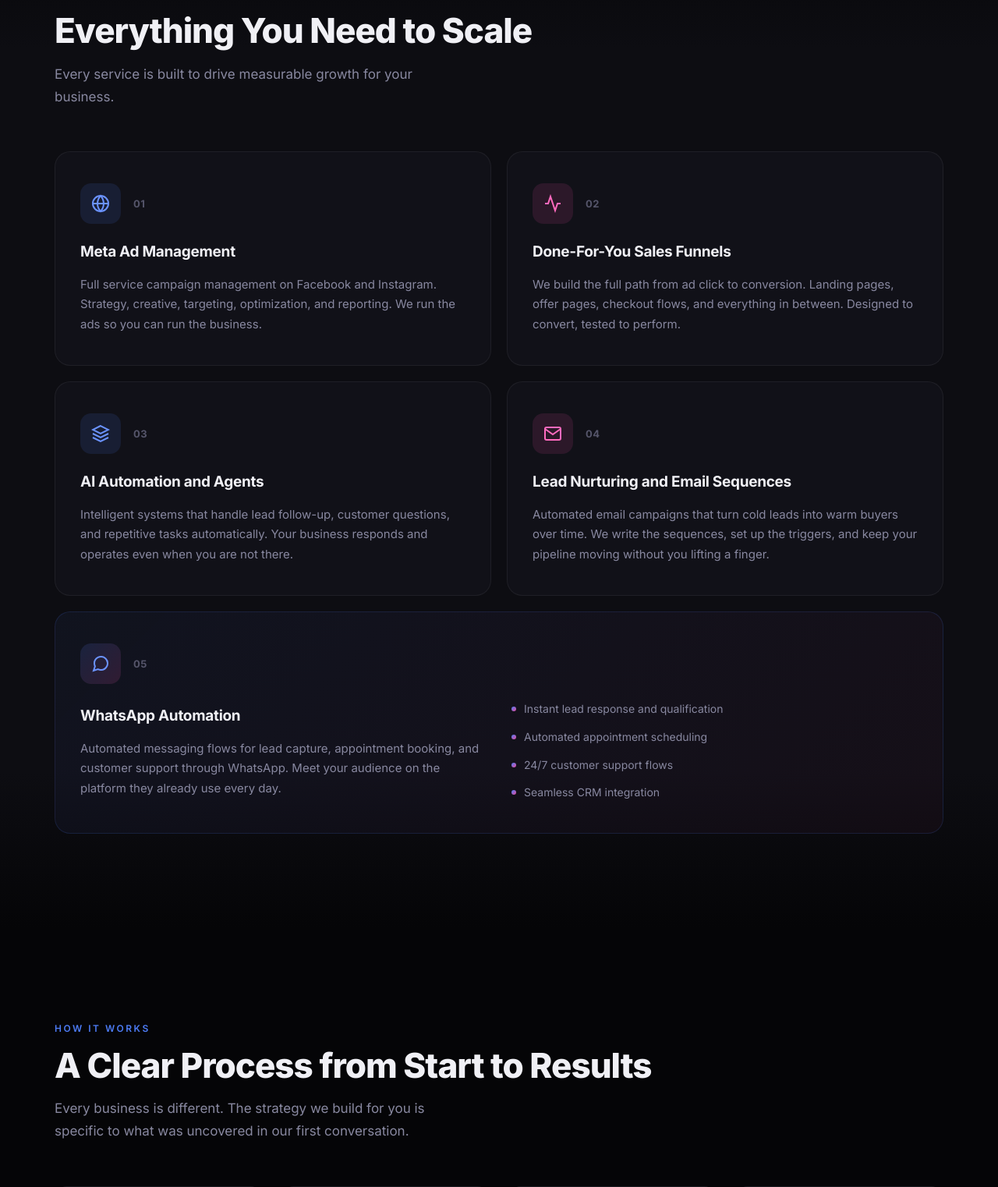
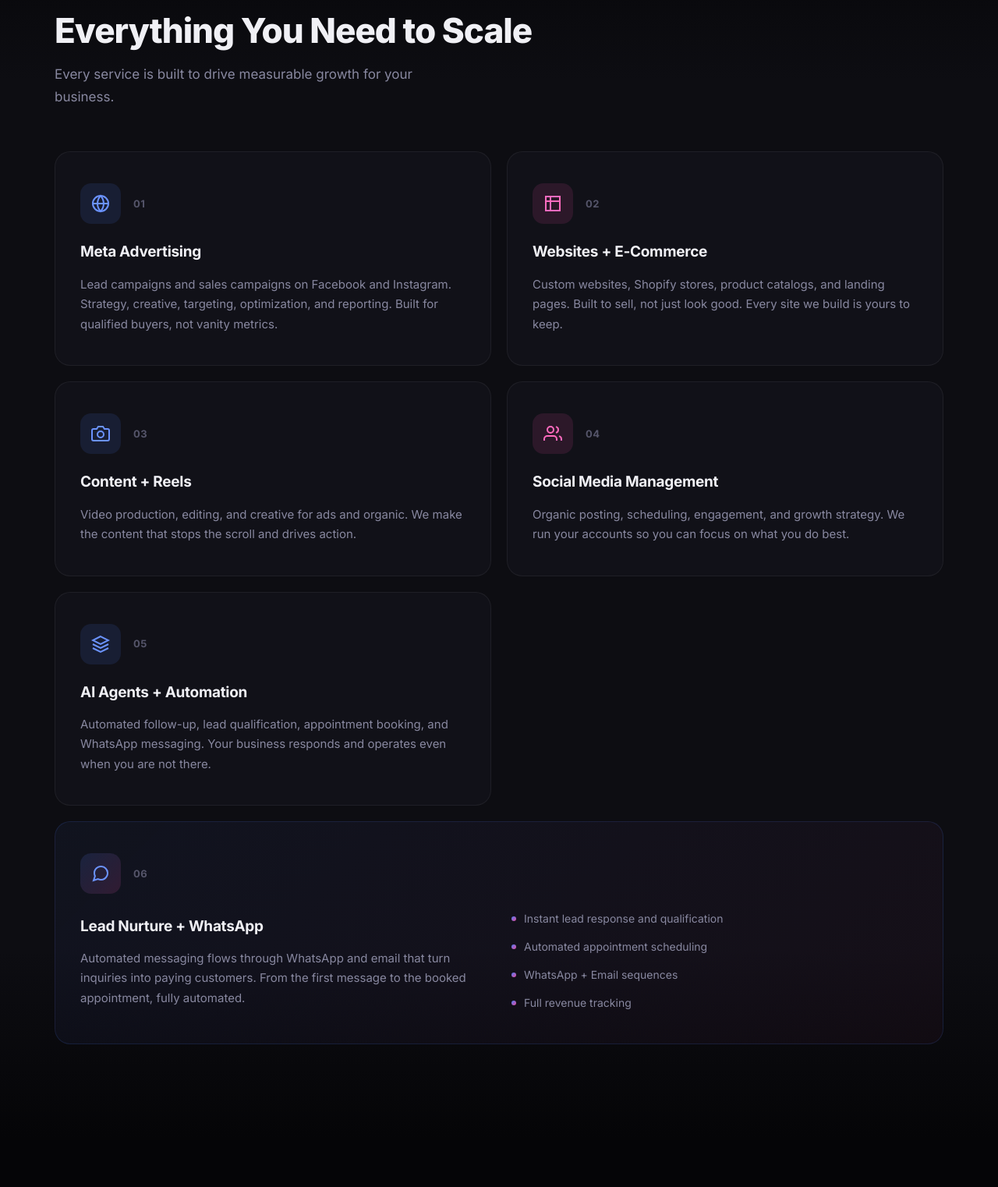
Before and after one commit to lumenmarketingsolutions/mk7media, a Flask app: page / in a window 1280 px wide. Shown: the part 937-2459 px from the top of the page at 78% size. Run offline with Flask 3, Linux system fonts and the light colour scheme.

Commit message:
Update MK7 main site services - add websites, ecom, content, social media mgmt. Remove sales funnel language.
Co-Authored-By: Claude Opus 4.6 (1M context) <noreply@anthropic.com>

```diff
--- a/templates/index.html
+++ b/templates/index.html
@@ -786,60 +786,71 @@
           </div>
           <span class="svc-num">01</span>
         </div>
-        <h3>Meta Ad Management</h3>
-        <p>Full service campaign management on Facebook and Instagram. Strategy, creative, targeting, optimization, and reporting. We run the ads so you can run the business.</p>
+        <h3>Meta Advertising</h3>
+        <p>Lead campaigns and sales campaigns on Facebook and Instagram. Strategy, creative, targeting, optimization, and reporting. Built for qualified buyers, not vanity metrics.</p>
       </div>
 
       <div class="service-item fade-in d2">
         <div class="svc-top">
           <div class="svc-icon" style="background: rgba(232,77,160,0.12);">
-            <svg viewBox="0 0 24 24" fill="none" stroke="#ff6bbf" stroke-width="2"><path d="M22 12h-4l-3 9L9 3l-3 9H2"/></svg>
+            <svg viewBox="0 0 24 24" fill="none" stroke="#ff6bbf" stroke-width="2"><path d="M3 3h18v18H3z"/><path d="M3 9h18"/><path d="M9 3v18"/></svg>
           </div>
           <span class="svc-num">02</span>
         </div>
-        <h3>Done-For-You Sales Funnels</h3>
-        <p>We build the full path from ad click to conversion. Landing pages, offer pages, checkout flows, and everything in between. Designed to convert, tested to perform.</p>
+        <h3>Websites + E-Commerce</h3>
+        <p>Custom websites, Shopify stores, product catalogs, and landing pages. Built to sell, not just look good. Every site we build is yours to keep.</p>
       </div>
 
       <div class="service-item fade-in d3">
         <div class="svc-top">
           <div class="svc-icon" style="background: rgba(77,124,245,0.12);">
-            <svg viewBox="0 0 24 24" fill="none" stroke="#6b93ff" stroke-width="2"><path d="M12 2L2 7l10 5 10-5-10-5z"/><path d="M2 17l10 5 10-5M2 12l10 5 10-5"/></svg>
+            <svg viewBox="0 0 24 24" fill="none" stroke="#6b93ff" stroke-width="2"><path d="M23 19a2 2 0 01-2 2H3a2 2 0 01-2-2V8a2 2 0 012-2h4l2-3h6l2 3h4a2 2 0 012 2z"/><circle cx="12" cy="13" r="4"/></svg>
           </div>
           <span class="svc-num">03</span>
         </div>
-        <h3>AI Automation and Agents</h3>
-        <p>Intelligent systems that handle lead follow-up, customer questions, and repetitive tasks automatically. Your business responds and operates even when you are not there.</p>
+        <h3>Content + Reels</h3>
+        <p>Video production, editing, and creative for ads and organic. We make the content that stops the scroll and drives action.</p>
       </div>
 
       <div class="service-item fade-in d4">
         <div class="svc-top">
           <div class="svc-icon" style="background: rgba(232,77,160,0.12);">
-            <svg viewBox="0 0 24 24" fill="none" stroke="#ff6bbf" stroke-width="2"><path d="M4 4h16c1.1 0 2 .9 2 2v12c0 1.1-.9 2-2 2H4c-1.1 0-2-.9-2-2V6c0-1.1.9-2 2-2z"/><polyline points="22,6 12,13 2,6"/></svg>
+            <svg viewBox="0 0 24 24" fill="none" stroke="#ff6bbf" stroke-width="2"><path d="M17 21v-2a4 4 0 00-4-4H5a4 4 0 00-4 4v2"/><circle cx="9" cy="7" r="4"/><path d="M23 21v-2a4 4 0 00-3-3.87"/><path d="M16 3.13a4 4 0 010 7.75"/></svg>
           </div>
           <span class="svc-num">04</span>
         </div>
-        <h3>Lead Nurturing and Email Sequences</h3>
-        <p>Automated email campaigns that turn cold leads into warm buyers over time. We write the sequences, set up the triggers, and keep your pipeline moving without you lifting a finger.</p>
+        <h3>Social Media Management</h3>
+        <p>Organic posting, scheduling, engagement, and growth strategy. We run your accounts so you can focus on what you do best.</p>
       </div>
 
-      <div class="service-item svc-featured fade-in d5">
+      <div class="service-item fade-in d5">
+        <div class="svc-top">
+          <div class="svc-icon" style="background: rgba(77,124,245,0.12);">
+            <svg viewBox="0 0 24 24" fill="none" stroke="#6b93ff" stroke-width="2"><path d="M12 2L2 7l10 5 10-5-10-5z"/><path d="M2 17l10 5 10-5M2 12l10 5 10-5"/></svg>
+          </div>
+          <span class="svc-num">05</span>
+        </div>
+        <h3>AI Agents + Automation</h3>
+        <p>Automated follow-up, lead qualification, appointment booking, and WhatsApp messaging. Your business responds and operates even when you are not there.</p>
+      </div>
+
+      <div class="service-item svc-featured fade-in d6">
         <div class="svc-top">
           <div class="svc-icon" style="background: linear-gradient(135deg, rgba(77,124,245,0.15), rgba(232,77,160,0.15));">
             <svg viewBox="0 0 24 24" fill="none" stroke="url(#whatsGrad)" stroke-width="2"><path d="M21 11.5a8.38 8.38 0 01-.9 3.8 8.5 8.5 0 01-7.6 4.7 8.38 8.38 0 01-3.8-.9L3 21l1.9-5.7a8.38 8.38 0 01-.9-3.8 8.5 8.5 0 014.7-7.6 8.38 8.38 0 013.8-.9h.5a8.48 8.48 0 018 8v.5z"/><defs><linearGradient id="whatsGrad" x1="3" y1="3" x2="21" y2="21"><stop stop-color="#6b93ff"/><stop offset="1" stop-color="#ff6bbf"/></linearGradient></defs></svg>
           </div>
-          <span class="svc-num">05</span>
+          <span class="svc-num">06</span>
         </div>
         <div class="svc-content">
           <div>
-            <h3>WhatsApp Automation</h3>
-            <p>Automated messaging flows for lead capture, appointment booking, and customer support through WhatsApp. Meet your audience on the platform they already use every day.</p>
+            <h3>Lead Nurture + WhatsApp</h3>
+            <p>Automated messaging flows through WhatsApp and email that turn inquiries into paying customers. From the first message to the booked appointment, fully automated.</p>
           </div>
           <div class="svc-highlights">
             <div class="svc-highlight"><span class="dot"></span> Instant lead response and qualification</div>
             <div class="svc-highlight"><span class="dot"></span> Automated appointment scheduling</div>
-            <div class="svc-highlight"><span class="dot"></span> 24/7 customer support flows</div>
-            <div class="svc-highlight"><span class="dot"></span> Seamless CRM integration</div>
+            <div class="svc-highlight"><span class="dot"></span> WhatsApp + Email sequences</div>
+            <div class="svc-highlight"><span class="dot"></span> Full revenue tracking</div>
           </div>
         </div>
       </div>
```
